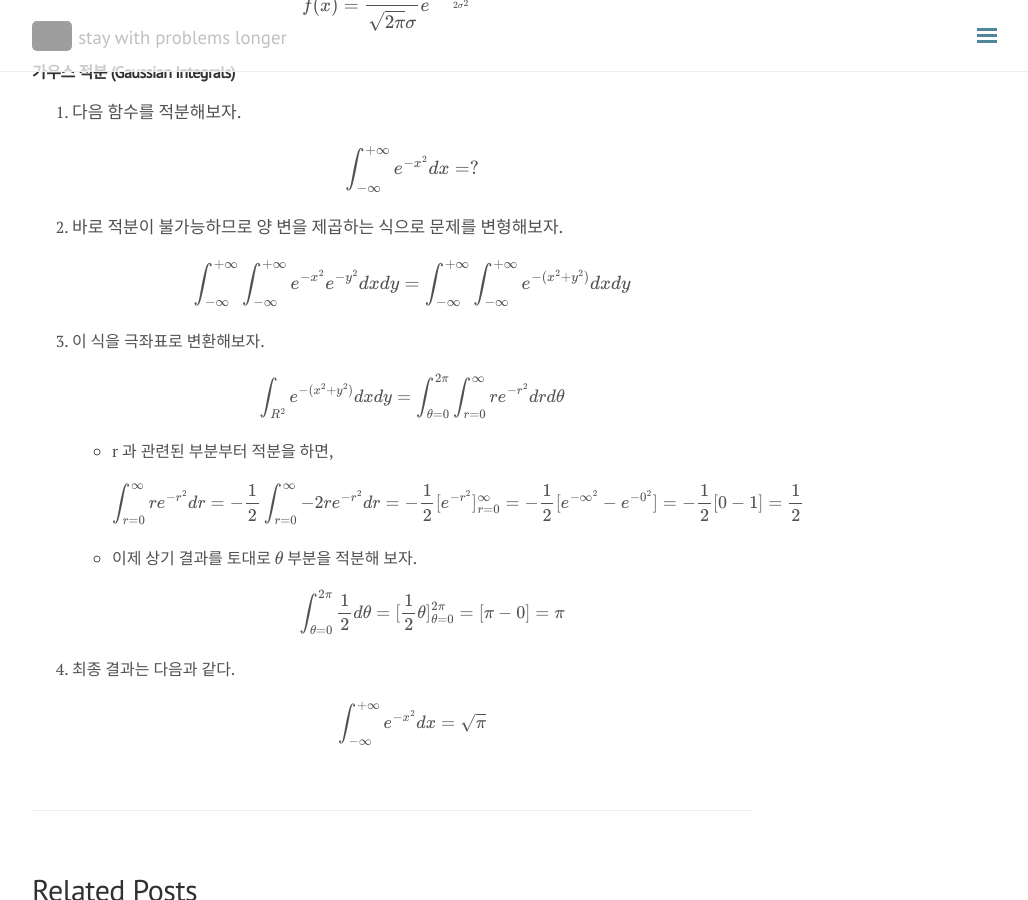
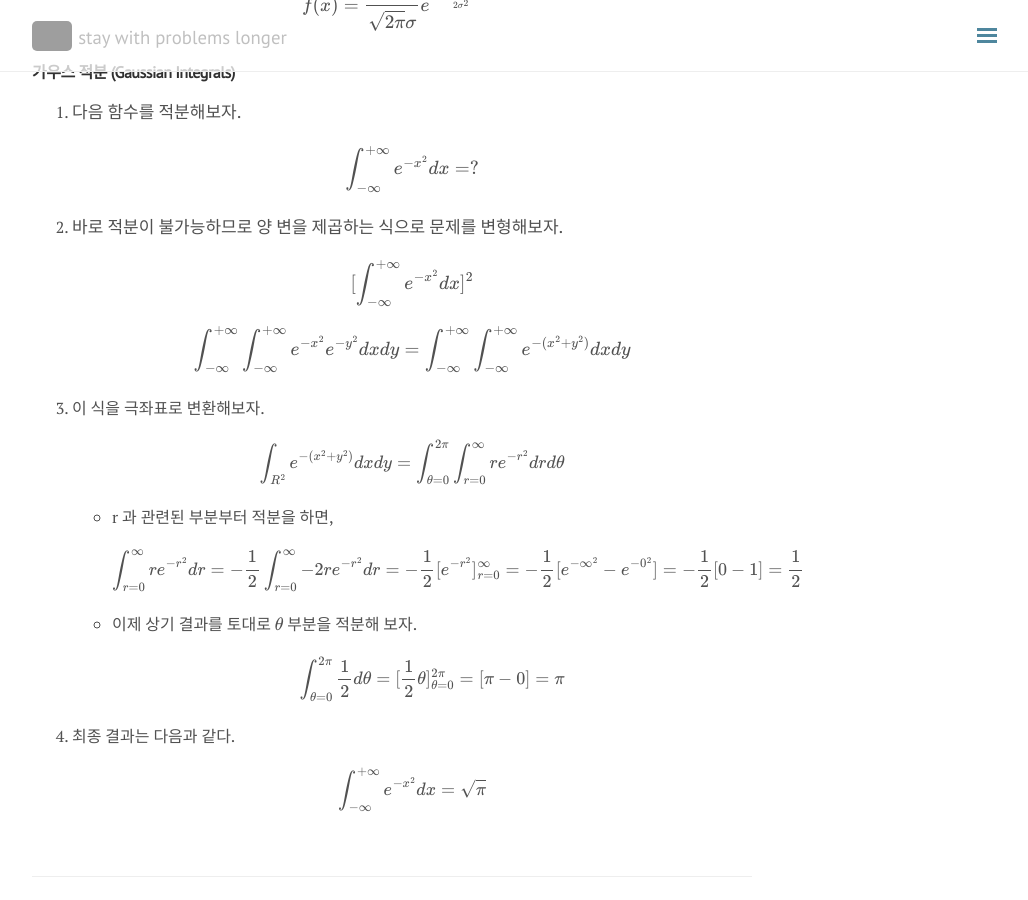
Before and after one commit to seokhoonj/seokhoonj.github.io, a Jekyll site: the page built from _posts/Math/2018-09-25-Math-normal_distribution.md, in a window 1280 px wide and 900 px high, scrolled down 376 px. Shown: the whole window, without its empty margins (248-1276 px from the left). Built offline with Jekyll 4.4.1, drawn with Linux system fonts in a browser that asks for light colours; nearby versions of some CDN libraries; formulas are drawn with MathJax 3; comment, search, counter and statistics services are not loaded; grey boxes are pictures that could not be loaded.

Commit message:
add _posts

```diff
--- a/_posts/Math/2018-09-25-Math-normal_distribution.md
+++ b/_posts/Math/2018-09-25-Math-normal_distribution.md
@@ -21,6 +21,7 @@ comments: false
 \\( \int\_{-\infty}^{+\infty} e^{-x^2} dx = ? \\)
 
 2. 바로 적분이 불가능하므로 양 변을 제곱하는 식으로 문제를 변형해보자.
+\\( \[ \int\_{-\infty}^{+\infty} e^{-x^2} dx \]^2 \\)
 \\( \int\_{-\infty}^{+\infty}\int\_{-\infty}^{+\infty} e^{-x^2} e^{-y^2} dx dy = \int\_{-\infty}^{+\infty}\int\_{-\infty}^{+\infty} e^{-(x^2+y^2)} dx dy  \\)
 
 3. 이 식을 극좌표로 변환해보자.
```
